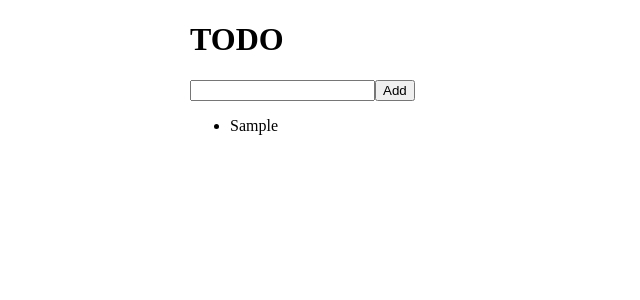
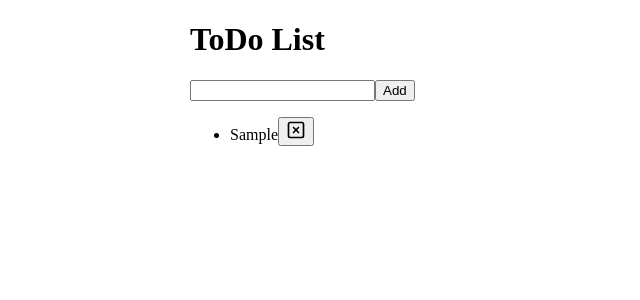
Before and after one commit to M0nicaVaz/ReactToDo, a React (Vite) app: page / in a window 1280 px wide. Both pictures are taken after typing "Sample" into the empty fields and a click on the button "Add". Shown: the top 300 px of the page, without its empty margins (0-640 px from the left). Built offline with nearby package versions, Linux system fonts and the light colour scheme.

Commit message:
add react icons and delete function

```diff
--- a/package.json
+++ b/package.json
@@ -9,7 +9,8 @@
   },
   "dependencies": {
     "react": "^18.0.0",
-    "react-dom": "^18.0.0"
+    "react-dom": "^18.0.0",
+    "react-icons": "^4.4.0"
   },
   "devDependencies": {
     "@types/react": "^18.0.0",
--- /dev/null
+++ b/src/components/Form.jsx
@@ -0,0 +1,25 @@
+import { useState } from 'react';
+
+export function Form({ onAddItem }) {
+  const [text, setText] = useState('');
+
+  function handleInput(e) {
+    let inputValue = e.target.value;
+    setText(inputValue);
+  }
+
+  function handleAdd(e) {
+    e.preventDefault();
+    if (text) {
+      onAddItem(text);
+      setText('');
+    }
+  }
+
+  return (
+    <form>
+      <input onChange={handleInput} type="text" value={text} />
+      <button onClick={handleAdd}>Add</button>
+    </form>
+  );
+}
--- /dev/null
+++ b/src/components/List.jsx
@@ -0,0 +1,21 @@
+import { FiXSquare } from 'react-icons/fi';
+
+export function List({ items, handleDelete }) {
+  return (
+    <ul>
+      {items.map((item) => (
+        <li key={item.id}>
+          {item.description}
+
+          <button
+            onClick={() => {
+              handleDelete(item);
+            }}
+          >
+            <FiXSquare size={20} />
+          </button>
+        </li>
+      ))}
+    </ul>
+  );
+}
--- /dev/null
+++ b/src/configs/item.js
@@ -0,0 +1,9 @@
+export class Item {
+  static lastId = 0;
+
+  constructor(description) {
+    this.id = Item.lastId++;
+    this.description = description;
+    this.done = false;
+  }
+}
--- a/src/pages/todo.jsx
+++ b/src/pages/todo.jsx
@@ -1,36 +1,30 @@
 import { useState } from 'react';
+import { List } from '../components/List';
+import { Form } from '../components/Form';
+import { Item } from '../configs/item';
 
 export default function ToDo() {
-  const [text, setText] = useState('');
   const [items, setItems] = useState([]);
 
-  function handleInput(e) {
-    let inputValue = e.target.value;
-    setText(inputValue);
+  function onAddItem(text) {
+    let item = new Item(text);
+
+    setItems([...items, item]);
   }
 
-  function handleAdd(e) {
-    e.preventDefault();
-    if (text) {
-      setItems([...items, text]);
-      setText('');
-    }
+  function onDeleteItem(selectedItem) {
+    let filteredItems = items.filter((item) => item.id != selectedItem.id);
+
+    setItems(filteredItems);
   }
 
   return (
     <div className="container">
-      <h1>TODO</h1>
+      <h1>ToDo List</h1>
 
-      <form>
-        <input onChange={handleInput} type="text" value={text} />
-        <button onClick={handleAdd}>Add</button>
-      </form>
+      <Form onAddItem={onAddItem} />
 
-      <ul>
-        {items.map((item) => (
-          <li>{item}</li>
-        ))}
-      </ul>
+      <List handleDelete={onDeleteItem} items={items} />
     </div>
   );
 }
```
Also changed, not shown: 1 other file (tests, documents, lock files or other folders).
